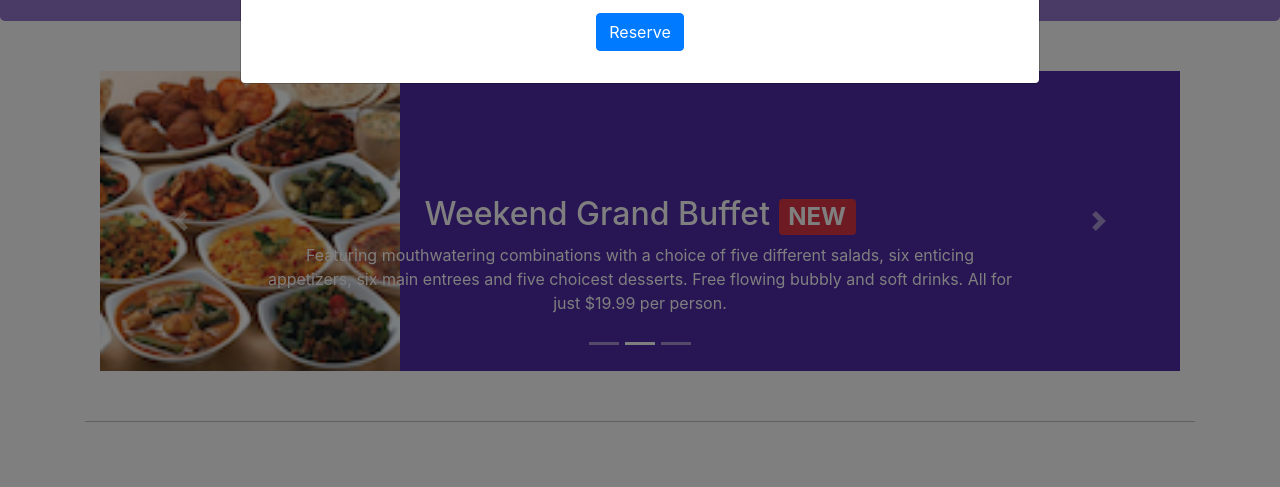
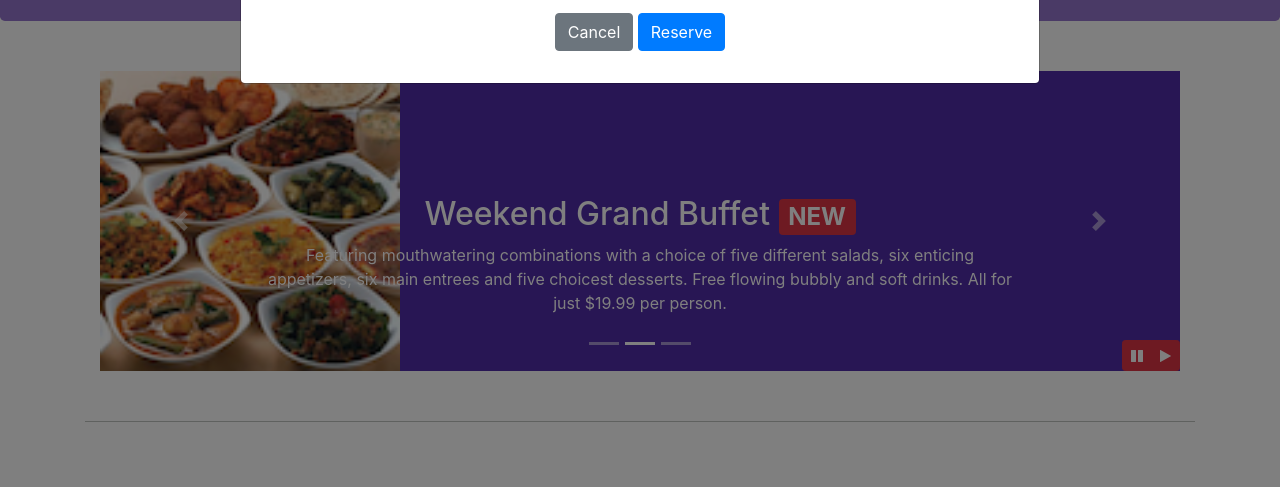
Before and after one commit to Ayush-jaiswal/Coursera, a website: page index.html in a window 1280 px wide. Both pictures are taken after a click on the button "Reserve Table". Shown: the part 313-800 px from the top of the page. Drawn offline with nearby package versions, Linux system fonts and the light colour scheme.

Commit message:
bootstrap jquery

```diff
--- a/css/styles.css
+++ b/css/styles.css
@@ -63,3 +63,9 @@ background-color: #512da8;
 #nonsmoking{
     box-shadow: 1px 1px 8px green;
 }
+
+#carouselButton{
+    right: 0px;
+    bottom: 0px;
+    position: absolute;
+}
--- a/index.html
+++ b/index.html
@@ -120,7 +120,11 @@
                         </div>
 
                         <div class="form-group row">
-                            <button type="submit" class="btn btn-primary m-auto">Reserve</button>
+                            <div class="m-auto">
+                                <button class="btn btn-secondary" data-dismiss="modal">Cancel</button>
+                                <button type="submit" class="btn btn-primary">Reserve</button>
+                            </div>
+
                         </div>
                     </form>
                 </div>
@@ -195,6 +199,14 @@
                     <a class="carousel-control-next" href="#mycarousel" role="button" data-slide="next">
                         <span class="carousel-control-next-icon"></span>
                     </a>
+                    <div class="btn-group" id="carouselButton">
+                        <button class="btn btn-danger btn-sm" id="carouselPause">
+                            <span class="fa fa-pause"></span>
+                        </button>
+                        <button class="btn btn-danger btn-sm" id="carouselPlay">
+                            <span class="fa fa-play"></span>
+                        </button>
+                    </div>
                 </div>
             </div>
         </div>
@@ -315,6 +327,15 @@
 <script src="node_modules/popper.js/dist/umd/popper.min.js"></script>
 <script src="node_modules/bootstrap/dist/js/bootstrap.min.js"></script>
 <script>
+    $(document).ready(function () {
+            $("#mycarousel").carousel({ interval: 2000 });
+            $("#carouselPause").click(function () {
+                $("#mycarousel").carousel('pause');
+            });
+            $("#carouselPlay").click(function () {
+                $("#mycarousel").carousel('cycle');
+            });
+        });
 
 
     $('input.radio[type=button]').click(function () {
```
